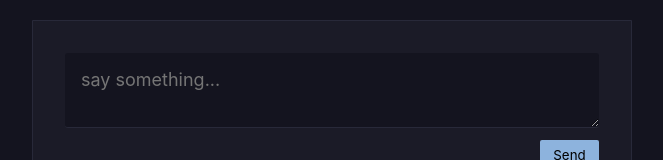
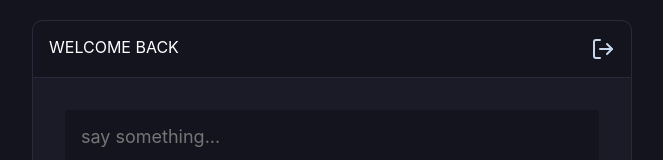
Before and after one commit to EvanBahr/real-time-chat-app, a React (Vite) app: page / in a window 1280 px wide. Shown: the top 160 px of the page, without its empty margins (308-971 px from the left). Built offline with nearby package versions, Linux system fonts and the light colour scheme; no server answers.

Commit message:
adding log out fitur

```diff
--- a/src/Pages/Room.jsx
+++ b/src/Pages/Room.jsx
@@ -6,6 +6,7 @@ import client, {
 } from "../appwriteConfig";
 import { ID, Query } from "appwrite";
 import { Trash2 } from "react-feather";
+import Header from "../components/Header";
 const Room = () => {
   const [Messages, setMessages] = useState([]);
   const [messageBody, setMessageBody] = useState("");
@@ -74,6 +75,7 @@ const Room = () => {
   };
   return (
     <main className="container">
+      <Header />
       <div className="room--container">
         <form onSubmit={handleSubmit} id="message--form">
           <div>
--- /dev/null
+++ b/src/components/Header.jsx
@@ -0,0 +1,19 @@
+import { LogIn, LogOut } from "react-feather";
+import { useAuth } from "../utils/AuthContext";
+function Header() {
+  const { user, handleUserLogOut } = useAuth();
+  return (
+    <div id="header--wrapper">
+      {user ? (
+        <>
+          WELCOME BACK {user.name}
+          <LogOut className="header--link" onClick={handleUserLogOut} />
+        </>
+      ) : (
+        <LogIn className="header--link" />
+      )}
+    </div>
+  );
+}
+
+export default Header;
```
